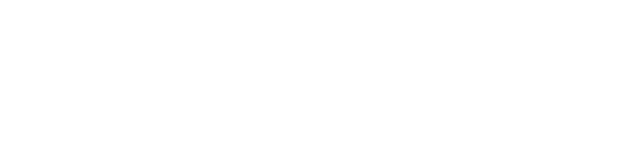
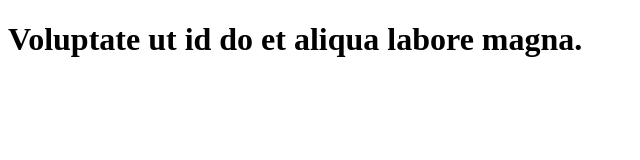
Before and after one commit to lithirias/Project_Port, a plain HTML site: page index.html in a window 1280 px wide. Shown: the whole page, without its empty margins (0-640 px from the left). Drawn offline with Linux system fonts and the light colour scheme.

Commit message:
Added h1

```diff
--- a/index.html
+++ b/index.html
@@ -1,4 +1,11 @@
 <!DOCTYPE html>
-<head>
-    <title>Culpa qui amet anim ad proident duis irure irure commodo sit ipsum magna.</title>
-</head>
+<html lang="en">
+    <head>
+        <title>Culpa qui amet anim ad proident duis irure irure commodo sit ipsum magna.</title>
+        <meta charset="UTF-8">
+        <meta name="viewport" content="width=device-width, initial-scale=1.0">
+    </head>
+    <body>
+        <h1>Voluptate ut id do et aliqua labore magna.</h1>
+    </body>
+</html>
```
